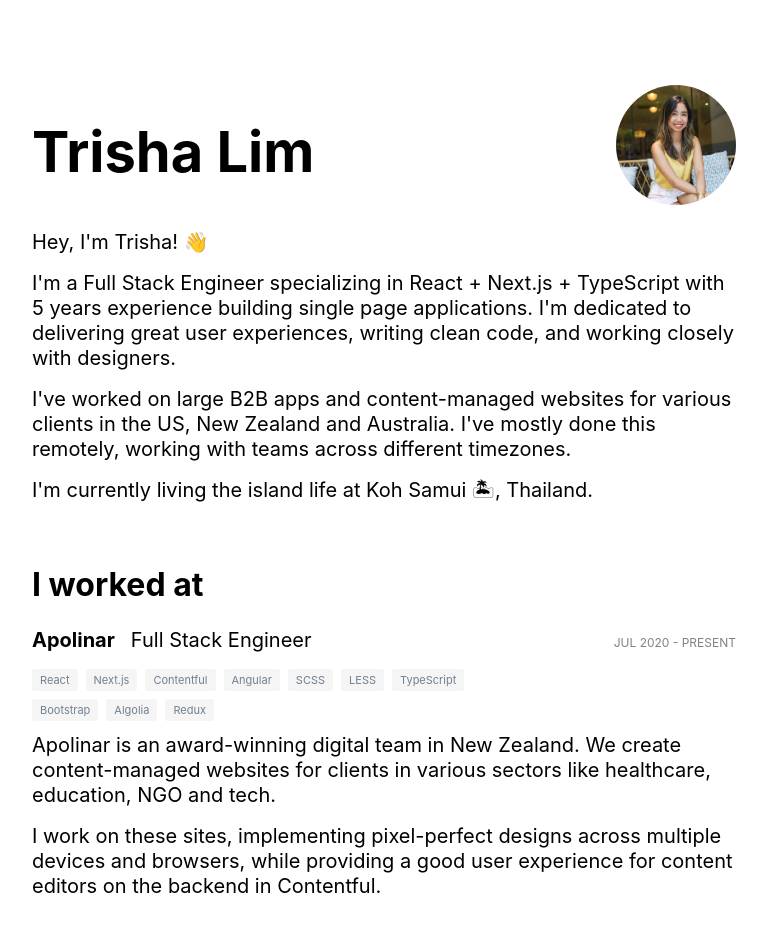
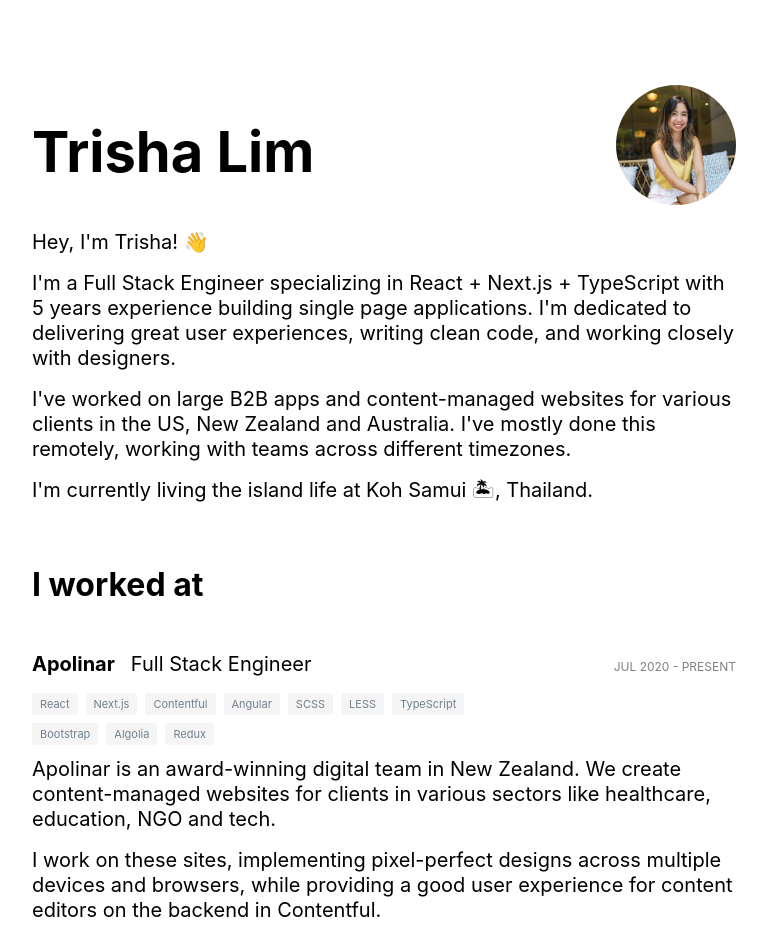
Before and after one commit to el-pol/nextjs-trishalim, a Next.js app: page / in a window 1280 px wide. Shown: the top 933 px of the page, without its empty margins (256-1023 px from the left). Built offline with nearby package versions, Linux system fonts and the light colour scheme.

Commit message:
adjust spacing

```diff
--- a/styles/globals.css
+++ b/styles/globals.css
@@ -81,7 +81,7 @@ p {
 }
 
 .experience {
-  margin-bottom: 2rem;
+  margin: 3rem 0;
 }
 
 .experience__headline h3 {
```
